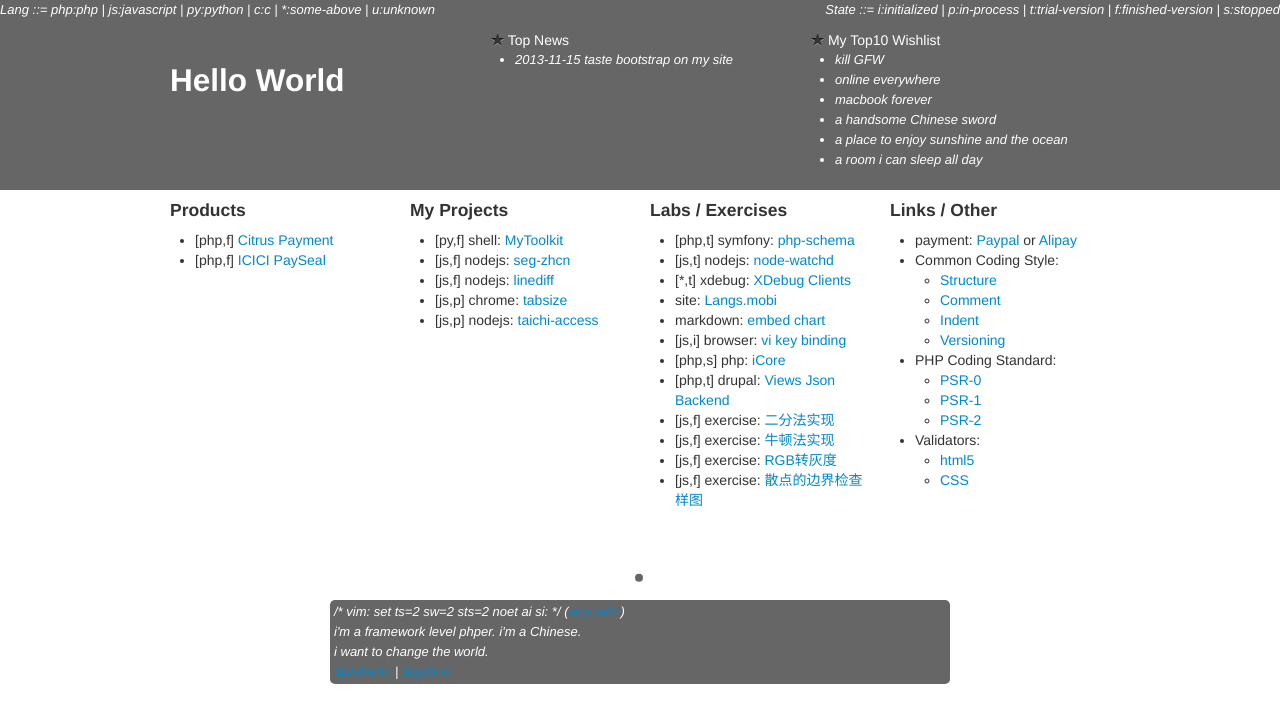
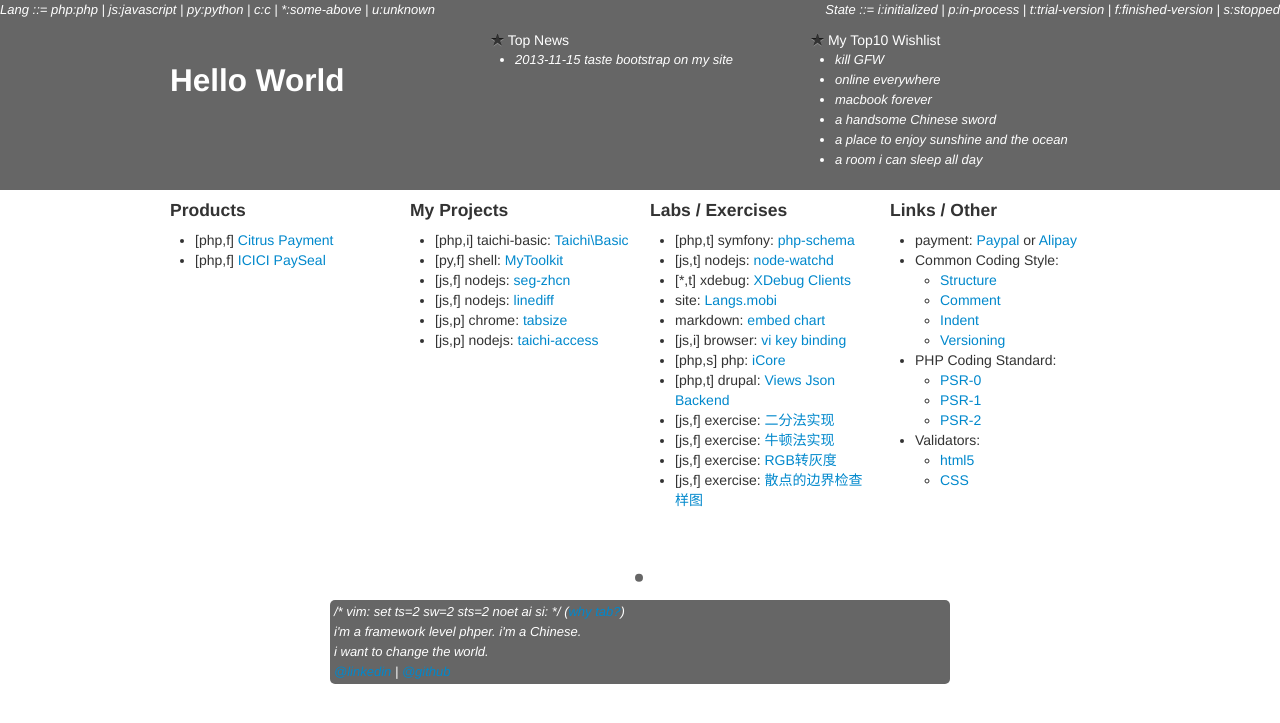
Before and after one commit to yarcowang/yarcowang.github.io, a Jekyll site: the page built from index.html, in a window 1280 px wide. Shown: the top 723 px of the page. Built offline with Jekyll 4.4.1, drawn with Linux system fonts in a browser that asks for light colours; comment, search, counter and statistics services are not loaded.

Commit message:
add php-taichi-basic

```diff
--- a/_layouts/home.html
+++ b/_layouts/home.html
@@ -12,6 +12,7 @@
 				<div class="span3">
 					<h4>My Projects</h4>
 					<ul>
+						<li>[php,i] taichi-basic: <a href="https://github.com/WWGit/php-taichi-basic" data-toggle="tooltip" title="" data-original-title="a collection of useful php classes">Taichi\Basic</a></li>
 						<li>[py,f] shell: <a href="https://github.com/yarcowang/mytoolkit" data-toggle="tooltip" title="" data-original-title="random password tool etc">MyToolkit</a></li>
 						<li>[js,f] nodejs: <a href="https://github.com/yarcowang/seg-zhcn" data-toggle="tooltip" title="" data-original-title="simple Chinese segment method for nodejs">seg-zhcn</a></li>
 						<li>[js,f] nodejs: <a href="https://github.com/yarcowang/node-diff" data-toggle="tooltip" title="" data-original-title="line diff for nodejs">linediff</a></li>
```
